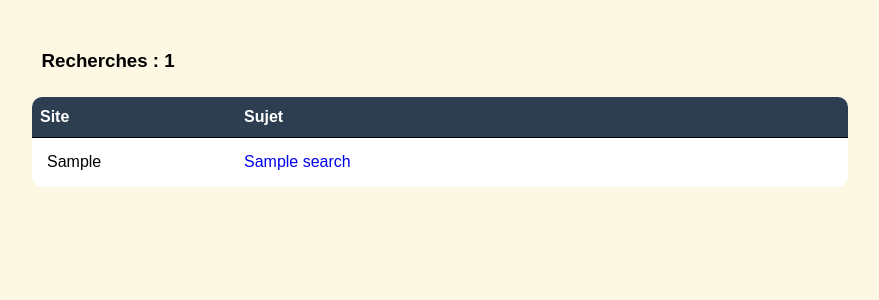
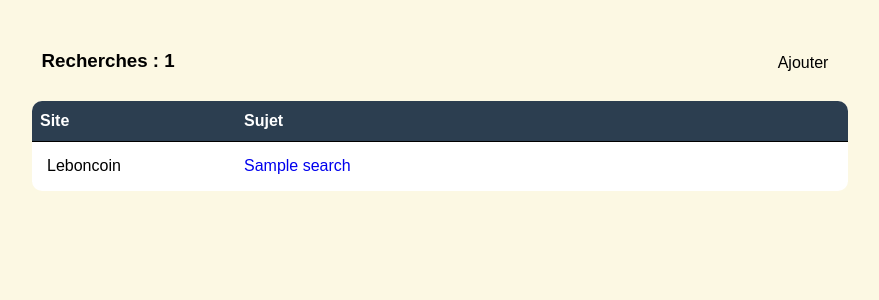
Before and after one commit to Florian-Dj/job_search, a Django app: page /recherche in a window 1280 px wide. Shown: the part 73-373 px from the top of the page, without its empty margins (200-1079 px from the left). Run offline with Django 3.2, Linux system fonts and the light colour scheme; tables that the repository leaves empty hold one stand-in row (values such as "Sample post").

Commit message:
Add search on admin panel

```diff
--- a/mysite/polls/models.py
+++ b/mysite/polls/models.py
@@ -2,10 +2,10 @@
 
 
 class Search(models.Model):
-    web = models.CharField(max_length=255)
+    web_choices = [('Leboncoin', 'Leboncoin'), ('Linkedin', 'Linkedin'), ('Pôle-Emploi', 'Pôle-Emploi')]
+    web = models.CharField(max_length=255, choices=web_choices)
     subject = models.CharField(max_length=255)
     link_search = models.CharField(max_length=255, unique=True)
-    link_ad = models.CharField(max_length=255, null=True, blank=True)
 
     def __str__(self):
         return "{} - {}".format(self.web, self.subject)
--- a/mysite/polls/run.py
+++ b/mysite/polls/run.py
@@ -30,7 +30,7 @@
     ads = soup.find_all('li', class_="result")
     conn = db_connection()
     for ad in ads:
-        link = "{}{}".format(result[4], ad.a['href'])
+        link = "{}{}".format("https://candidat.pole-emploi.fr", ad.a['href'])
         title = ad.h2.text.replace("\n", "").capitalize()
         location = ad.find('p', class_="subtext").text.replace("\n", "")
         description = ad.find('p', class_="description").text.replace('"', "")
@@ -62,7 +62,7 @@
     ads = soup.find_all('li', class_="_3DFQ-")
     conn = db_connection()
     for ad in ads:
-        link = "{}{}".format(result[4], ad.a['href'])
+        link = "{}{}".format("https://www.leboncoin.fr", ad.a['href'])
         title = ad.find("p", class_="_2tubl").text.capitalize()
         location = ad.find('p', class_="_2qeuk").text
         sql = """INSERT INTO polls_ad (site_id, title, location, link, status) VALUES ({}, "{}", "{}", "{}", "{}")"""\
--- a/mysite/polls/views.py
+++ b/mysite/polls/views.py
@@ -25,16 +25,12 @@
     select = request.GET.get('status', '')
     site = request.GET.get('site', '')
     if not site and not select:
-        print("Here 1")
         ad_list = Ad.objects.all()
     elif not select:
-        print("Here 2")
         ad_list = Ad.objects.filter(site__web=site)
     elif not site:
-        print("Here 3")
         ad_list = Ad.objects.filter(status=select)
     else:
-        print("Here 4")
         ad_list = Ad.objects.filter(status=select, site__web=site)
     context = {
         'ad_list': ad_list,
--- a/mysite/static/css/style.css
+++ b/mysite/static/css/style.css
@@ -62,6 +62,15 @@
     margin: 0;
 }
 
+a.button {
+    -webkit-appearance: button;
+    -moz-appearance: button;
+    appearance: button;
+    padding: 4px 10px;
+    text-decoration: none;
+    color: initial;
+}
+
 form#site select{
     margin: 0 25px 0 5px;
 }
@@ -102,7 +111,7 @@
 
 td.title{
     width: 95%;
-    height: 120px;
+    height: 80px;
     display: flex;
     justify-content: start;
     align-items: center;
--- a/mysite/templates/search.html
+++ b/mysite/templates/search.html
@@ -5,6 +5,7 @@
 {% block body %}
 <div class="title">
     <h3> Recherches : {{ search_list.count }}</h3>
+    <a href="http://127.0.0.1/adminpolls/search/add/" class="button" target="_blank">Ajouter</a>
 </div>
 
 <div class="wrap-table100">
```
Also changed, not shown: README.md.
